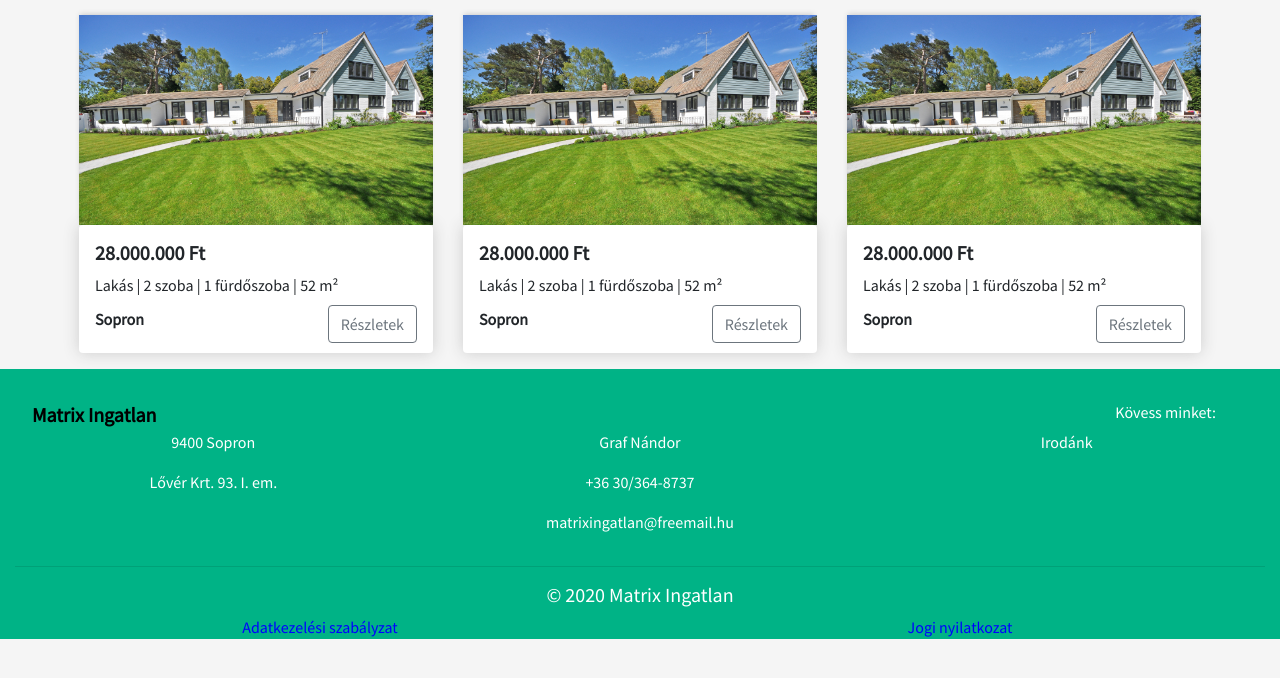
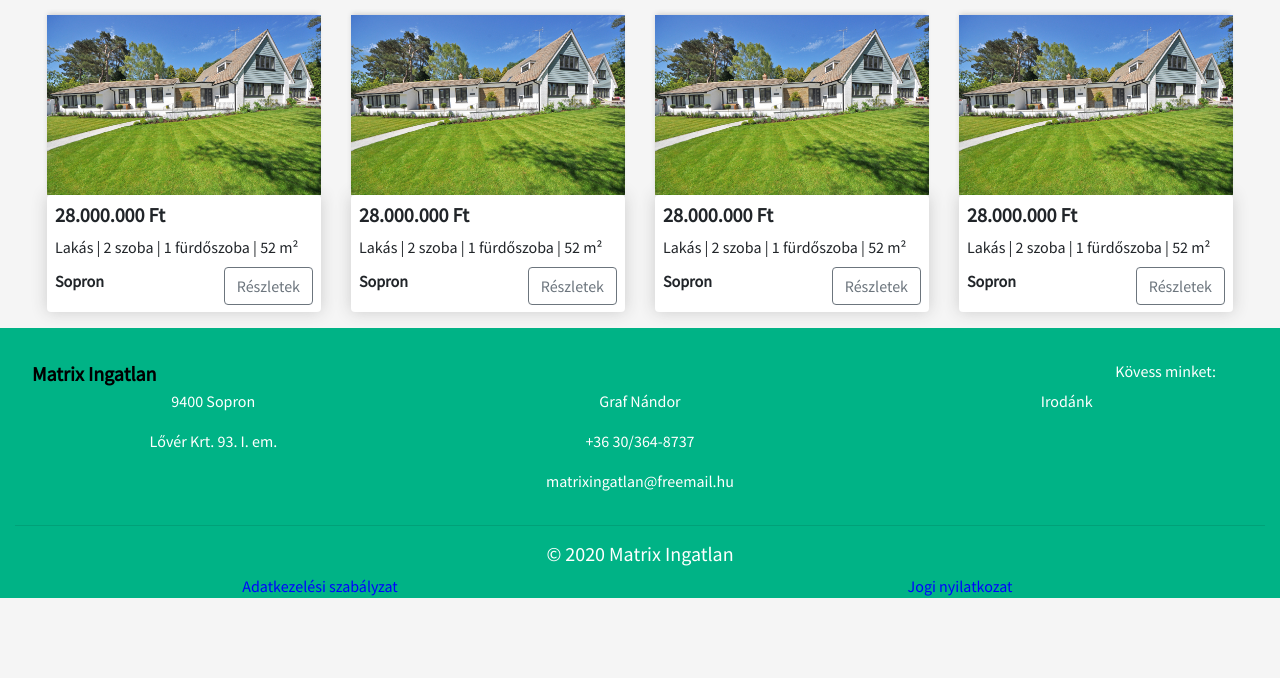
Before and after one commit to janzsob/matrix_ingatlan, a Django app: page /ingatlanok/ in a window 1280 px wide. Shown: the part 76-754 px from the top of the page. Run offline with Django 3.2, Linux system fonts and the light colour scheme; some libraries are stand-ins or nearby versions.

Commit message:
css and ingatlan.html

```diff
--- a/webapp/static/webapp/css/style.css
+++ b/webapp/static/webapp/css/style.css
@@ -71,7 +71,7 @@ hr.b-side {
   background-color: #fff;
   box-shadow: rgb(204, 204, 204) 0 0 16px;
   border-radius: 4px;
-  padding: 1rem;
+  padding: 0.5rem 0.5rem 0.8rem 0.5rem;
   margin-bottom: 1rem;
 }
 
@@ -85,6 +85,6 @@ hr.b-side {
 
 img.cover {
   width: 100%;
-  height: 210px;
+  height: 180px;
   box-shadow: -1px -3px 5px -2px rgb(204, 204, 204);
 }
--- a/webapp/templates/webapp/ingatlanok.html
+++ b/webapp/templates/webapp/ingatlanok.html
@@ -1,7 +1,7 @@
 {% extends "webapp/base.html" %} {% load static %} {% block content %}
-<div class="container-fluid" style="width: 90%;">
+<div class="container-fluid" style="width: 95%;">
   <div class="row ingatlanok-row">
-    <div class="col-md-4">
+    <div class="col-md-3">
       <img
         class="cover"
         src="{% static 'webapp/images/home.jpg' %}"
@@ -16,7 +16,7 @@
         >
       </div>
     </div>
-    <div class="col-md-4">
+    <div class="col-md-3">
       <img
         class="cover"
         src="{% static 'webapp/images/home.jpg' %}"
@@ -31,7 +31,22 @@
         >
       </div>
     </div>
-    <div class="col-md-4">
+    <div class="col-md-3">
+      <img
+        class="cover"
+        src="{% static 'webapp/images/home.jpg' %}"
+        alt="home"
+      />
+      <div class="prop-box">
+        <h5><strong>28.000.000 Ft</strong></h5>
+        <p>Lakás | 2 szoba | 1 fürdőszoba | 52 m²</p>
+        <h6 style="display: inline-block;"><strong>Sopron</strong></h6>
+        <a class="btn btn-outline-secondary" href="#" style="float: right;"
+          >Részletek</a
+        >
+      </div>
+    </div>
+    <div class="col-md-3">
       <img
         class="cover"
         src="{% static 'webapp/images/home.jpg' %}"
```
